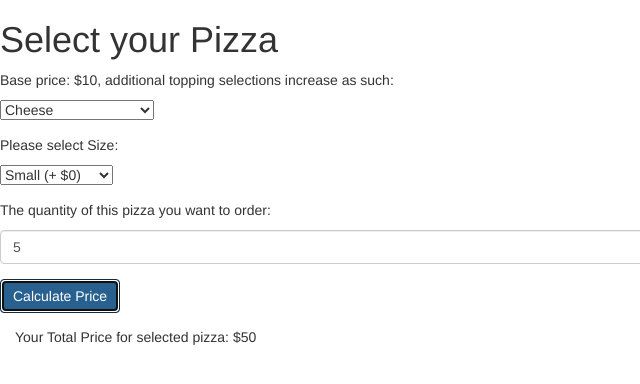
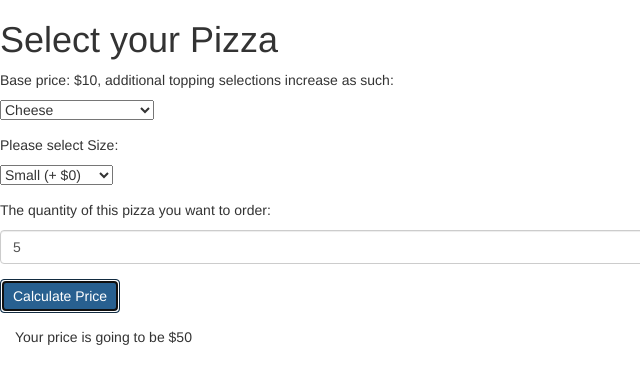
Before and after one commit to chris-swan/ItzaPizzaTime, a plain HTML site: page index.html in a window 1280 px wide. Both pictures are taken after typing "5" into the empty fields and a click on the button "Calculate Price". Shown: the full height of the page, 0-640 px from the left. Drawn offline with nearby package versions, Linux system fonts and the light colour scheme.

Commit message:
restructure language so that the price/result reads well to any of the possible outcomes.

```diff
--- a/index.html
+++ b/index.html
@@ -49,7 +49,7 @@
 
     <div class="col-md-6">
       <div id="show-price">
-        <p>Your Total Price for selected pizza: <span class="price"></span></p>
+        <p><span class="price"></span></p>
       </div>
     </div>
 
--- a/js/scripts.js
+++ b/js/scripts.js
@@ -35,7 +35,7 @@ if (this.pizzaSize == "Large") {
 
 //Adjust the price based on the quantity selected, and create a limit:
 if (this.quantity < 5000 && this.quantity > 0) {
-  var PizzaPrice = "$" + this.quantity * sizePrice;
+    var PizzaPrice = "Your price is going to be $" + this.quantity * sizePrice;
   } else if (this.quantity >= 5000) {
     var PizzaPrice = "Whoa man, our little pizza shop can't make that many! Our kitchen is WAY too small!!!";
   } else {
```
Also changed, not shown: spec/specs.js (+6 -6 lines). Lines whose indentation alone changed are shown as unchanged.
